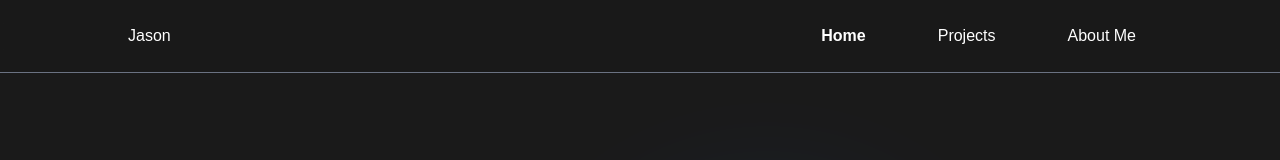
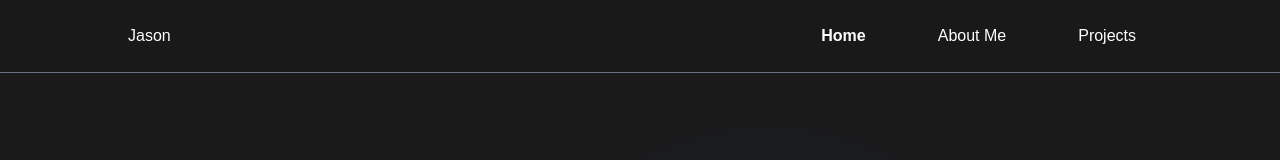
Before and after one commit to jasonntaa/portfolio, a Next.js app: page / in a window 1280 px wide. Shown: the top 160 px of the page. Built offline with nearby package versions, Linux system fonts and the light colour scheme; a web font is replaced by a local one.

Commit message:
fix: correct order of components in Home page and ensure AboutMe is rendered only once

```diff
--- a/src/app/components/NavBar.tsx
+++ b/src/app/components/NavBar.tsx
@@ -18,8 +18,8 @@ const NavLinks = ({
 }) => {
   const links = [
     { href: "#hero", label: "Home" },
+    { href: "#aboutme", label: "About Me" },
     { href: "#projects", label: "Projects" },
-    { href: "#aboutme", label: "About Me" },
   ];
 
   return (
--- a/src/app/page.tsx
+++ b/src/app/page.tsx
@@ -9,9 +9,9 @@ export default function Home() {
   return (
     <>
       <Hero />
+      <AboutMe />
       <MyProjects />
       <Projects />
-      <AboutMe />
       <Footer />
     </>
   );
```
